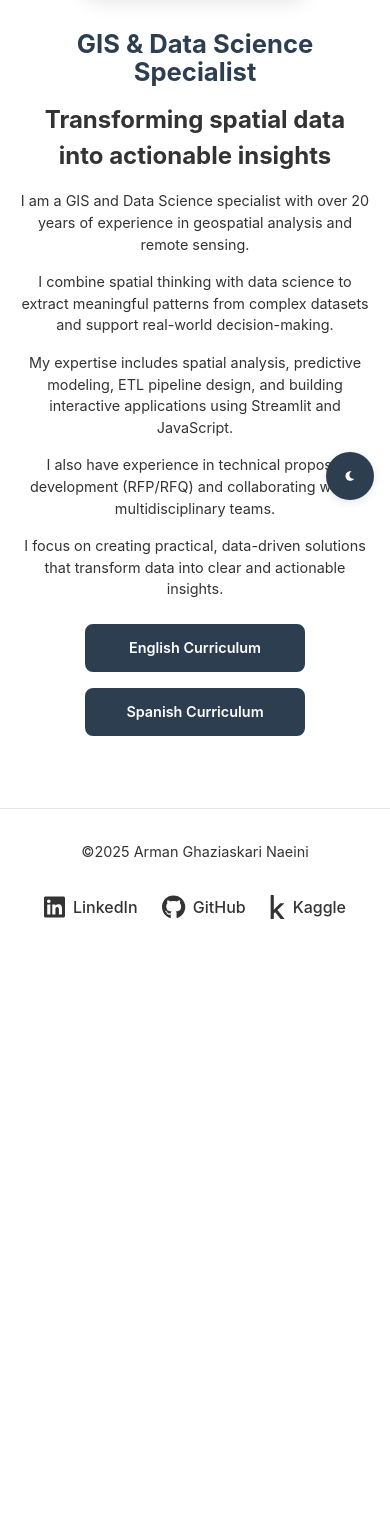
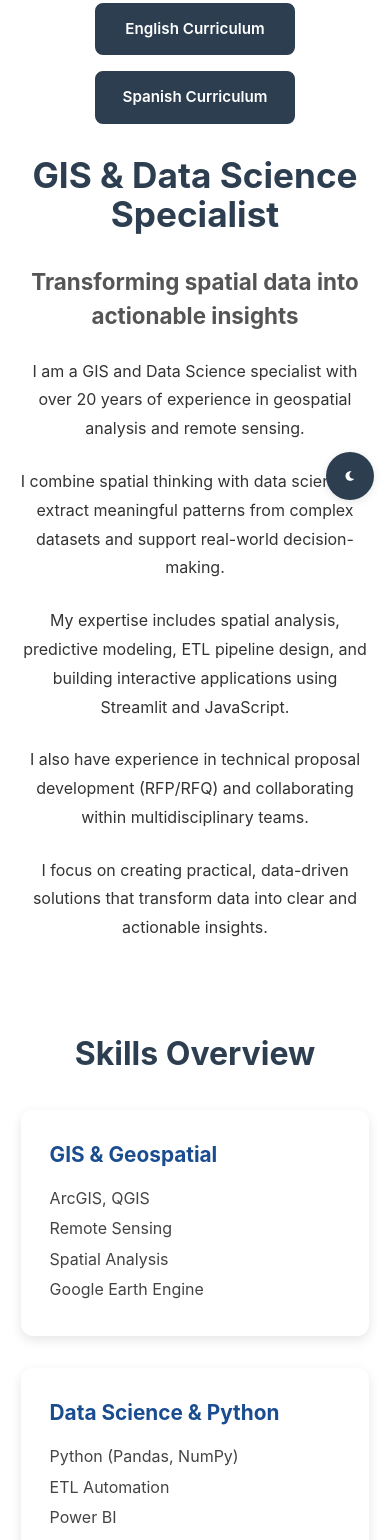
Before and after one commit to armanghazi/portfolio, a React (Vite) app: page /contact in a window 390 px wide. Shown: the part 328-1868 px from the top of the page. Before the commit the page ends 1279 px from the top, so only its background shows below. Built offline with nearby package versions, Linux system fonts and the light colour scheme.

Commit message:
Big Update 4

```diff
--- a/src/pages/Home.css
+++ b/src/pages/Home.css
@@ -1,3 +1,7 @@
+/* ---------------------- */
+/*      ABOUT SECTION     */
+/* ---------------------- */
+
 .about-section {
   padding: 4rem 2rem;
   max-width: 1200px;
@@ -14,10 +18,15 @@
   margin: 0 auto;
 }
 
+/* ---------------------- */
+/*      USER IMAGE        */
+/* ---------------------- */
+
 .user-image {
   display: flex;
-  justify-content: center;
-  align-items: flex-start;
+  flex-direction: column;
+  justify-content: flex-start;
+  align-items: center;
 }
 
 .user-image img {
@@ -25,17 +34,64 @@
   max-width: 300px;
   border-radius: 12px;
   box-shadow: 0 4px 20px rgba(0, 0, 0, 0.1);
+  transition: 0.3s ease;
 }
+
 .user-image img:hover {
-  transform: translateY(-5px);
+  transform: translateY(-5px) scale(1.05);
   box-shadow: 0 8px 30px rgba(0, 0, 0, 0.15);
-  transform: scale(1.35);
-  }
+}
+
+/* ---------------------- */
+/*   CV BUTTONS VERTICAL  */
+/* ---------------------- */
+
+.cv-buttons-vertical {
+  display: flex;
+  flex-direction: column;
+  gap: 1rem;
+  margin-top: 1.5rem;
+  width: 100%;
+  align-items: center;
+}
+
+.cv-button-vertical {
+  display: block;
+  width: 100%;
+  max-width: 220px;
+  padding: 0.9rem 1.2rem;
+  background-color: #2c3e50;
+  color: white;
+  text-decoration: none;
+  text-align: center;
+  border-radius: 8px;
+  font-weight: 600;
+  font-size: 1rem;
+  transition: 0.3s ease;
+  border: 2px solid #2c3e50;
+}
+
+.cv-button-vertical:hover {
+  background-color: transparent;
+  color: #2c3e50;
+  transform: translateY(-2px);
+  box-shadow: 0 4px 15px rgba(0, 0, 0, 0.1);
+}
+
+/* ---------------------- */
+/*       USER TEXT        */
+/* ---------------------- */
 
 .user-text h1 {
   color: var(--primary-color);
   margin-bottom: 2rem;
   font-size: 2.5rem;
+}
+
+.user-text h2 {
+  margin-bottom: 1.5rem;
+  font-size: 1.4rem;
+  color: #555;
 }
 
 .user-text p {
@@ -45,36 +101,66 @@
   color: var(--text-color);
 }
 
-.cv-buttons {
-  display: flex;
-  gap: 1.5rem;
-  margin-top: 3rem;
+/* ---------------------- */
+/*     SKILLS SECTION     */
+/* ---------------------- */
+
+.skills-section {
+  margin-top: 4rem;
+  text-align: center;
 }
 
-.cv-button {
-  display: inline-flex;
-  align-items: center;
-  justify-content: center;
-  padding: 1rem 2rem;
-  background-color: #2c3e50;
-  color: white;
-  text-decoration: none;
-  border-radius: 8px;
-  font-weight: 600;
-  font-size: 1.1rem;
-  transition: all 0.3s ease;
-  border: 2px solid #2c3e50;
-  min-width: 200px;
+.skills-section h2 {
+  font-size: 2rem;
+  margin-bottom: 2rem;
+  color: var(--primary-color);
 }
 
-.cv-button:hover {
-  background-color: transparent;
-  color: #2c3e50;
-  transform: translateY(-2px);
-  box-shadow: 0 4px 15px rgba(0, 0, 0, 0.1);
+.skills-container {
+  display: flex;
+  justify-content: center;
+  gap: 2rem;
+  flex-wrap: wrap;
 }
 
-/* Tablet Styles */
+.skill-card {
+  background: #ffffff;
+  border-radius: 12px;
+  padding: 1.8rem;
+  width: 260px;
+  box-shadow: 0 4px 12px rgba(0,0,0,0.1);
+  transition: 0.3s ease;
+  text-align: left;
+}
+
+.skill-card:hover {
+  transform: translateY(-6px);
+  box-shadow: 0 8px 20px rgba(0,0,0,0.15);
+}
+
+.skill-card h3 {
+  font-size: 1.3rem;
+  margin-bottom: 1rem;
+  color: #1a4d8f;
+}
+
+.skill-card ul {
+  list-style: none;
+  padding: 0;
+  margin: 0;
+}
+
+.skill-card li {
+  margin: 0.4rem 0;
+  font-size: 1rem;
+  color: #444;
+}
+
+/* ---------------------- */
+/*      RESPONSIVE        */
+/* ---------------------- */
+
+/* Tablet */
 @media (max-width: 1024px) {
   .about-section {
     padding: 3rem 1.5rem;
@@ -91,100 +177,66 @@
 
   .user-text h1 {
     font-size: 2.2rem;
-    margin-bottom: 1.5rem;
   }
 
   .user-text p {
     font-size: 1rem;
   }
-
-  .cv-buttons {
-    margin-top: 2rem;
-  }
-
-  .cv-button {
-    padding: 0.9rem 1.8rem;
-    font-size: 1rem;
-    min-width: 180px;
-  }
 }
 
-/* Mobile Styles */
+/* Mobile */
 @media (max-width: 768px) {
   .about-section {
     padding: 2rem 1rem;
-    overflow-y: auto;
-    -webkit-overflow-scrolling: touch;
   }
 
   .user-info {
     grid-template-columns: 1fr;
     gap: 2rem;
-    padding-bottom: 2rem;
   }
 
-  .user-image {
-    margin: 0 auto;
+  .user-image img {
+    max-width: 240px;
+  }
+
+  .cv-buttons-vertical {
     max-width: 250px;
   }
 
-  .user-image img {
-    max-width: 100%;
-    height: auto;
+  .cv-button-vertical {
+    font-size: 0.95rem;
+    padding: 0.8rem 1rem;
   }
 
   .user-text {
     text-align: center;
   }
 
-  .user-text h1 {
-    font-size: 1.8rem;
-    margin-bottom: 1rem;
+  .skills-container {
+    flex-direction: column;
+    align-items: center;
   }
 
-  .user-text p {
-    font-size: 0.95rem;
-    line-height: 1.6;
-    margin-bottom: 1rem;
-  }
-
-  .cv-buttons {
-    flex-direction: column;
-    align-items: center;
-    gap: 1rem;
-    margin-top: 1.5rem;
-  }
-
-  .cv-button {
-    width: 100%;
-    max-width: 250px;
-    padding: 0.8rem 1.5rem;
-    font-size: 0.95rem;
+  .skill-card {
+    width: 90%;
   }
 }
 
-/* Small Mobile Styles */
+/* Small Mobile */
 @media (max-width: 480px) {
   .about-section {
     padding: 1.5rem 0.8rem;
   }
 
-  .user-image {
-    max-width: 220px;
+  .user-image img {
+    max-width: 200px;
   }
 
-  .user-text h1 {
-    font-size: 1.6rem;
+  .cv-button-vertical {
+    max-width: 200px;
   }
 
-  .user-text p {
-    font-size: 0.9rem;
-    line-height: 1.5;
-  }
-
-  .cv-button {
-    padding: 0.7rem 1.2rem;
-    font-size: 0.9rem;
-    max-width: 220px;
+  .skill-card {
+    width: 100%;
   }
 }
--- a/src/pages/Home.jsx
+++ b/src/pages/Home.jsx
@@ -3,15 +3,36 @@ import './Home.css';
 const Home = () => {
   return (
     <section className="about-section">
+
+      {/* Introduction + Image + CV Buttons */}
       <article className="user-info">
         <div className="user-image">
           <img src="./img/arman.jpg" alt="Arman Ghaziaskari Naeini" />
+
+          <div className="cv-buttons-vertical">
+            <a
+              href="./pdfs/english.pdf"
+              className="cv-button-vertical"
+              target="_blank"
+              rel="noopener noreferrer"
+            >
+              English Curriculum
+            </a>
+            <a
+              href="./pdfs/spanish.pdf"
+              className="cv-button-vertical"
+              target="_blank"
+              rel="noopener noreferrer"
+            >
+              Spanish Curriculum
+            </a>
+          </div>
         </div>
 
         <div className="user-text">
           <h1>GIS & Data Science Specialist</h1>
           <h2>Transforming spatial data into actionable insights</h2>
-          <p> </p>
+
           <p>
             I am a GIS and Data Science specialist with over 20 years of experience in geospatial analysis and remote sensing.
           </p>
@@ -31,17 +52,47 @@ const Home = () => {
           <p>
             I focus on creating practical, data-driven solutions that transform data into clear and actionable insights.
           </p>
-
-          <div className="cv-buttons">
-            <a href="./pdfs/english.pdf" className="cv-button" target="_blank" rel="noopener noreferrer">
-              English Curriculum
-            </a>
-            <a href="./pdfs/spanish.pdf" className="cv-button" target="_blank" rel="noopener noreferrer">
-              Spanish Curriculum
-            </a>
-          </div>
         </div>
       </article>
+
+      {/* Skills Section */}
+      <section className="skills-section">
+        <h2>Skills Overview</h2>
+
+        <div className="skills-container">
+
+          <div className="skill-card">
+            <h3>GIS & Geospatial</h3>
+            <ul>
+              <li>ArcGIS, QGIS</li>
+              <li>Remote Sensing</li>
+              <li>Spatial Analysis</li>
+              <li>Google Earth Engine</li>
+            </ul>
+          </div>
+
+          <div className="skill-card">
+            <h3>Data Science & Python</h3>
+            <ul>
+              <li>Python (Pandas, NumPy)</li>
+              <li>ETL Automation</li>
+              <li>Power BI</li>
+              <li>GeoPandas</li>
+            </ul>
+          </div>
+
+          <div className="skill-card">
+            <h3>Development & Tools</h3>
+            <ul>
+              <li>Streamlit, JavaScript</li>
+              <li>Git, Docker</li>
+              <li>SQL, NoSQL</li>
+            </ul>
+          </div>
+
+        </div>
+      </section>
+
     </section>
   );
 };
```
Also changed, not shown: 2 other files (tests, documents, lock files or other folders).
